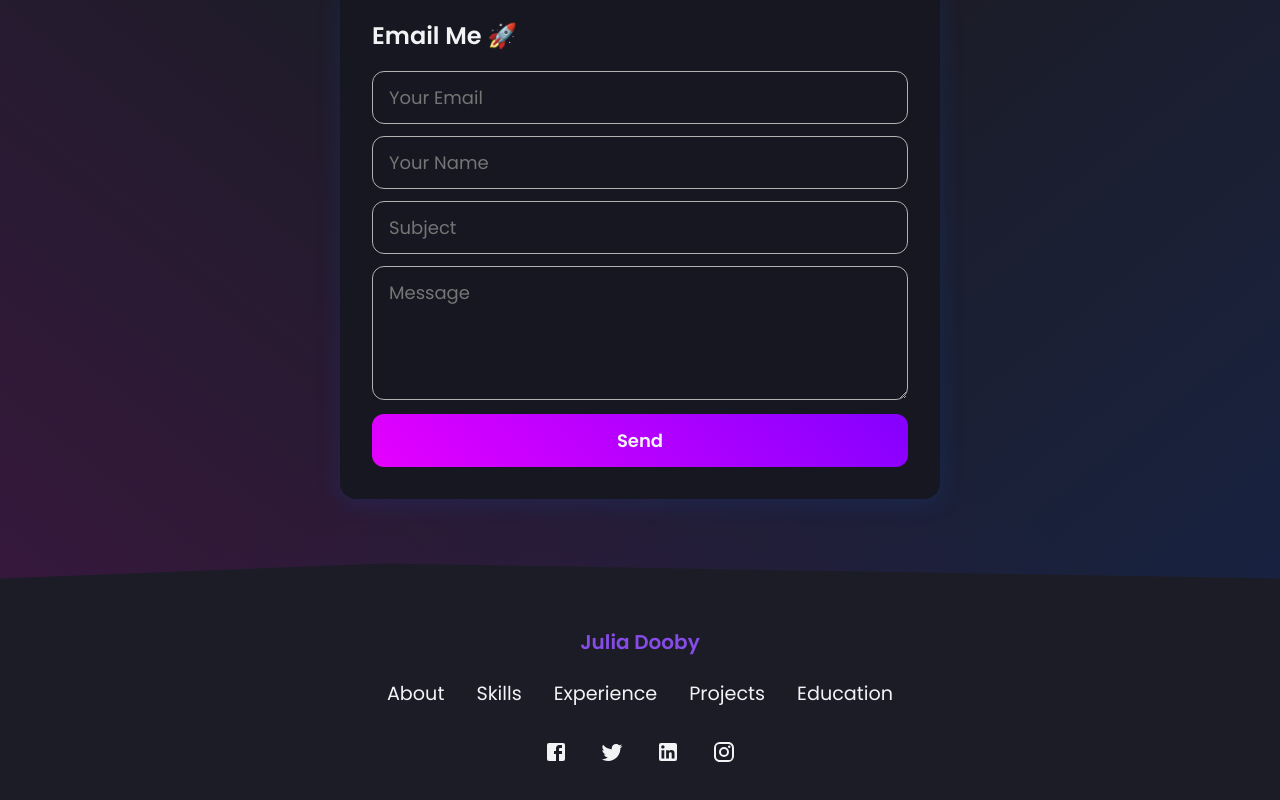
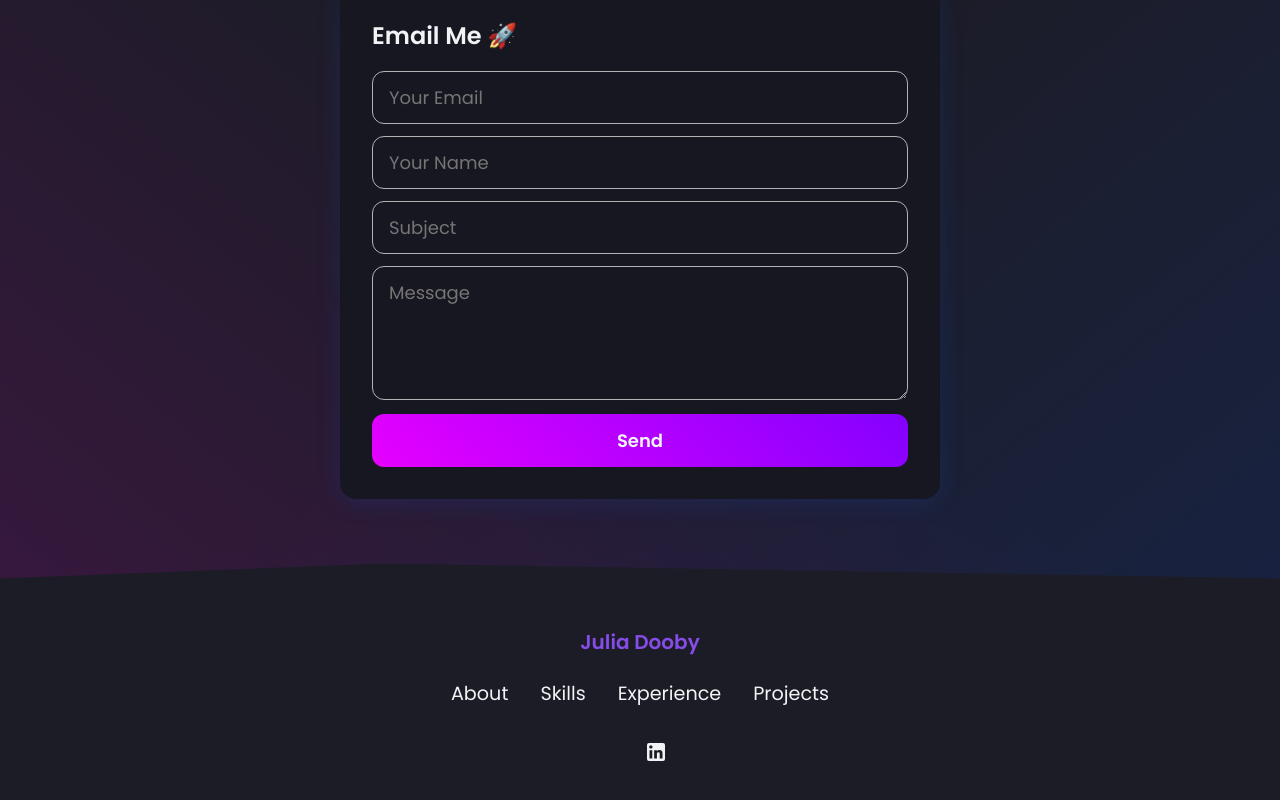
Before and after one commit to juliaDooby/Portfolio, a React (Create React App) app: page / in a window 1280 px wide. Shown: the part 11190-11990 px from the top of the page. Built offline with nearby package versions, Linux system fonts and the light colour scheme.

Commit message:
Add files via upload

```diff
--- a/src/components/Footer/index.js
+++ b/src/components/Footer/index.js
@@ -93,23 +93,23 @@ function Footer() {
           <NavLink href="#skills">Skills</NavLink>
           <NavLink href="#experience">Experience</NavLink>
           <NavLink href="#projects">Projects</NavLink>
-          <NavLink href="#education">Education</NavLink>
+          {/* <NavLink href="#education">Education</NavLink> */}
         </Nav>
         <SocialMediaIcons>
           <SocialMediaIcon href={Bio.facebook} target="display">
-            <FacebookIcon />
+            {/* <FacebookIcon /> */}
           </SocialMediaIcon>
           <SocialMediaIcon href={Bio.twitter} target="display">
-            <TwitterIcon />
+            {/* <TwitterIcon /> */}
           </SocialMediaIcon>
           <SocialMediaIcon href={Bio.linkedin} target="display">
             <LinkedInIcon />
           </SocialMediaIcon>
           <SocialMediaIcon href={Bio.insta} target="display">
-            <InstagramIcon />
+            {/* <InstagramIcon /> */}
           </SocialMediaIcon>
         </SocialMediaIcons>
-        <Copyright>&copy; 2019 - 2024 miroshnichenko.com web development</Copyright>
+        <Copyright>&copy; 2019 - 2025 juliadooby web development</Copyright>
       </FooterWrapper>
     </FooterContainer>
   );
```
